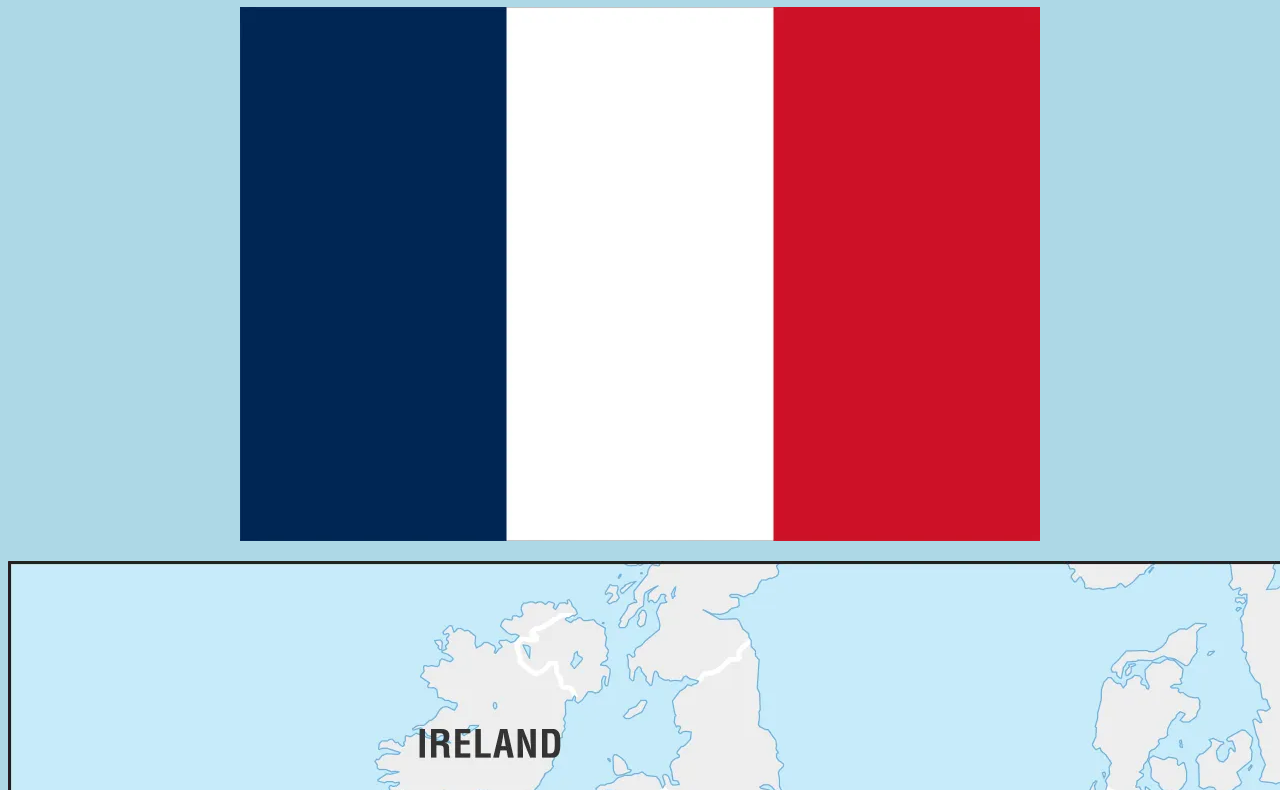
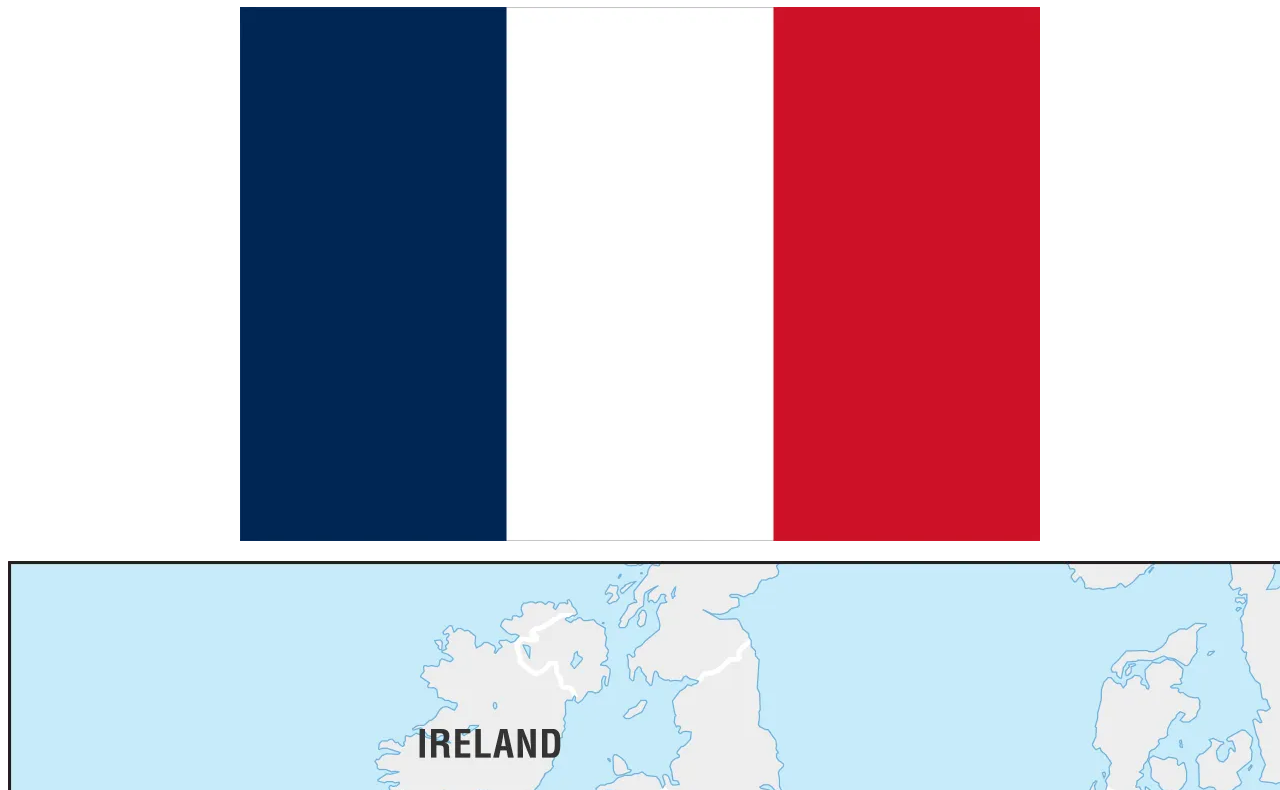
Before and after one commit to LaikynHatfield/France, a plain HTML site: page index.html in a window 1280 px wide. Shown: the part 73-863 px from the top of the page. Drawn offline with Linux system fonts and the light colour scheme.

Commit message:
Update index.html

```diff
--- a/index.html
+++ b/index.html
@@ -5,7 +5,7 @@
       France
     </title>
   </head>
-  <body bgcolor=lightblue>
+  <body bgcolor=white>
     <h1 align=center>France
     </h1>
     <p align=center><img src=Flag-France.webp></p>
```
